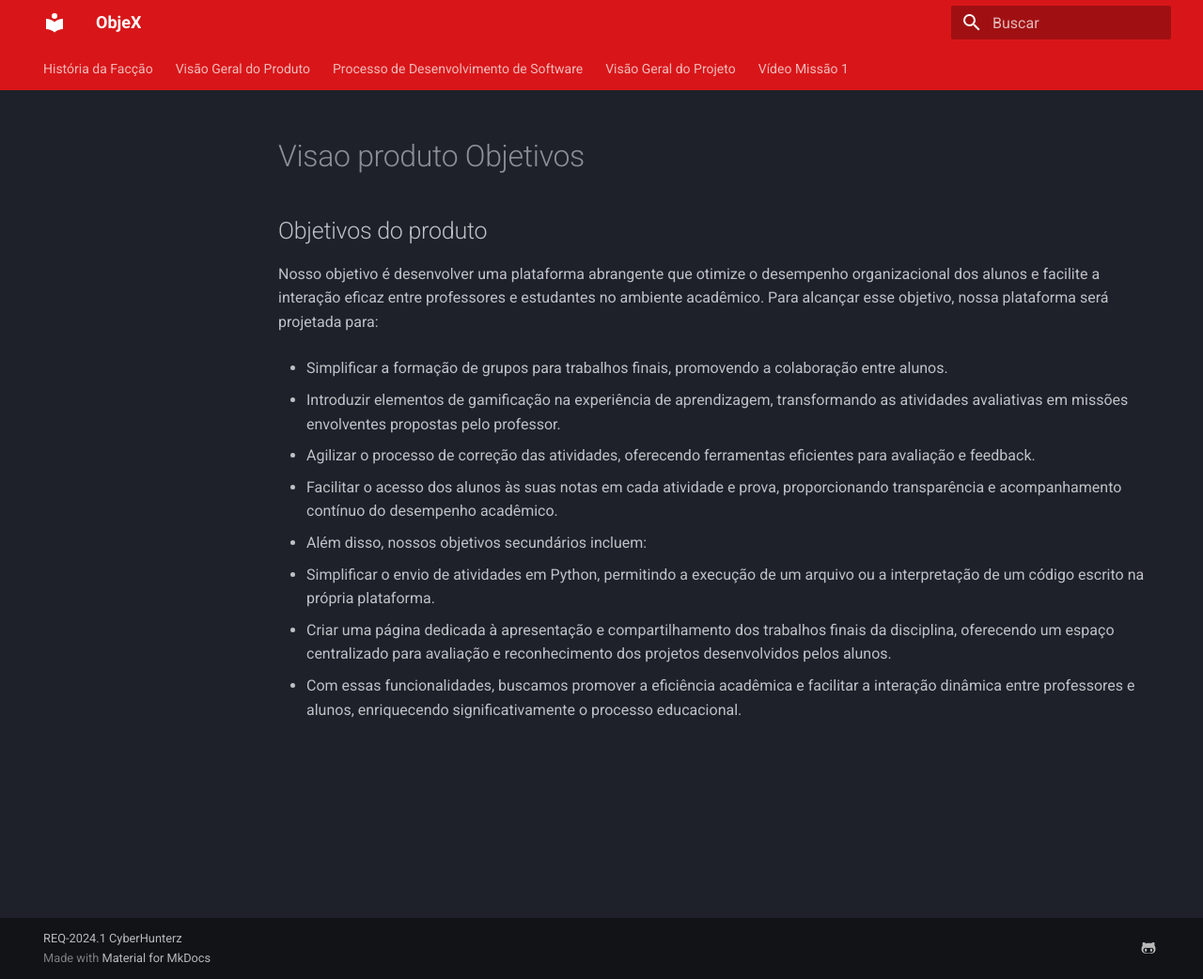
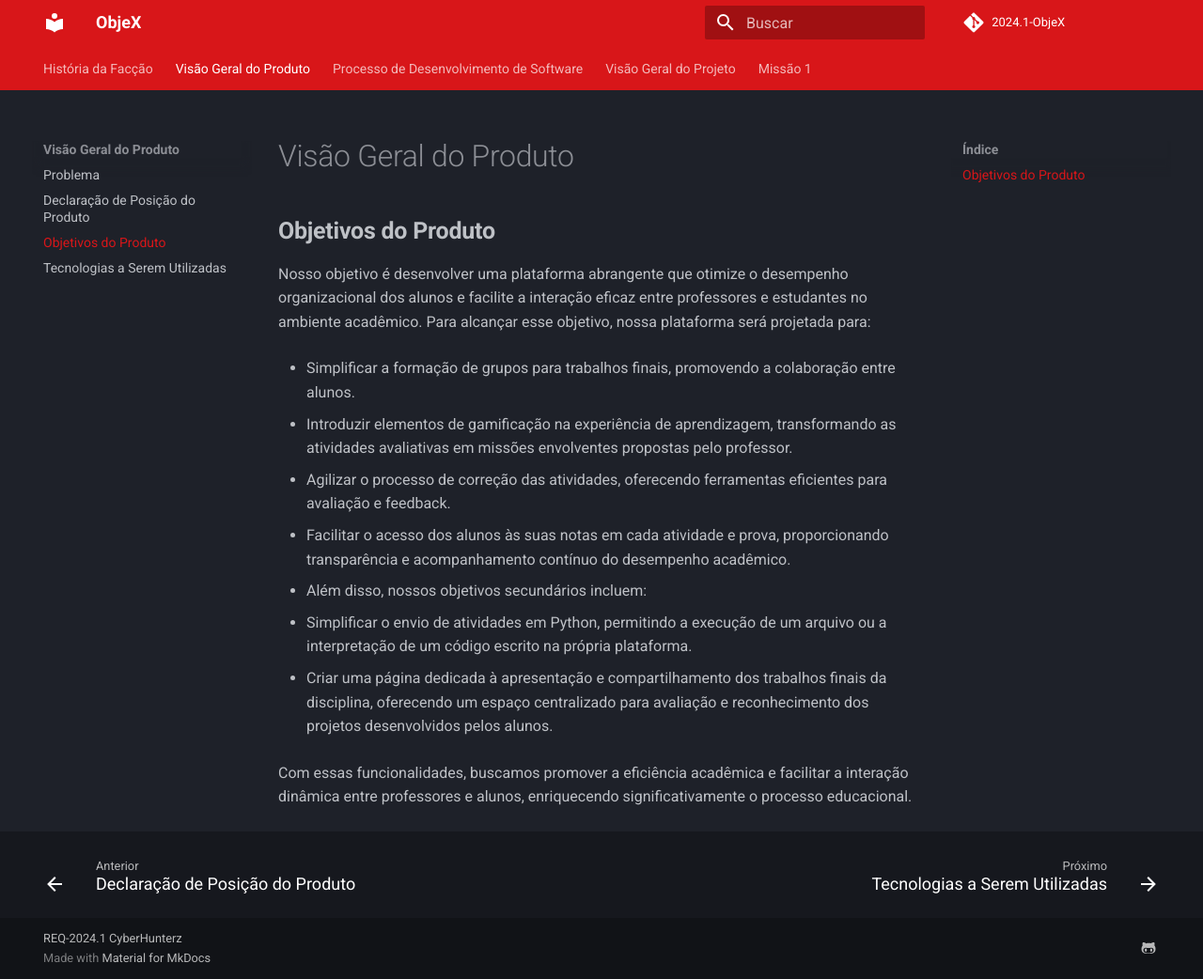
Before and after one commit to mdsreq-fga-unb/2024.1-ObjeX, an MkDocs documentation site: the page built from docs/produto-objetivos.md, in a window 1280 px wide and 1042 px high. Shown: the whole window at 94% size. Built offline with MkDocs 1.6.1 and Material for MkDocs 9.7.7, drawn with Linux system fonts in a browser that asks for light colours; comment, search, counter and statistics services are not loaded.

Commit message:
correcoes e estilização

```diff
--- a/docs/Visao_produto_Objetivos.md
+++ b/docs/produto-objetivos.md
@@ -1,4 +1,6 @@
-## Objetivos do produto
+# Visão Geral do Produto
+
+## **Objetivos do Produto**
 
 Nosso objetivo é desenvolver uma plataforma abrangente que otimize o desempenho organizacional dos alunos e facilite a interação eficaz entre professores e estudantes no ambiente acadêmico. Para alcançar esse objetivo, nossa plataforma será projetada para:
 
@@ -16,4 +18,4 @@ Nosso objetivo é desenvolver uma plataforma abrangente que otimize o desempenho
 
 * Criar uma página dedicada à apresentação e compartilhamento dos trabalhos finais da disciplina, oferecendo um espaço centralizado para avaliação e reconhecimento dos projetos desenvolvidos pelos alunos.
 
-* Com essas funcionalidades, buscamos promover a eficiência acadêmica e facilitar a interação dinâmica entre professores e alunos, enriquecendo significativamente o processo educacional.
+Com essas funcionalidades, buscamos promover a eficiência acadêmica e facilitar a interação dinâmica entre professores e alunos, enriquecendo significativamente o processo educacional.
--- a/docs/stylesheets/extra.css
+++ b/docs/stylesheets/extra.css
@@ -3,3 +3,13 @@
     --md-primary-fg-color--light: #d87375;
     --md-primary-fg-color--dark:  #971012;
   }
+
+@font-face { /* Importando fonte */
+  font-family: "Cyberpunk";
+  src: url("/font/Cyberpunk/Cyberpunk.ttf") format('truetype');
+}
+
+.classe-titulo {
+  font-family: 'Cyberpunk', "Cyberpunk";
+  font-size: 32px;
+}
--- a/mkdocs.yml
+++ b/mkdocs.yml
@@ -1,4 +1,13 @@
+# Project information:
 site_name: ObjeX
+# site_url: https://
+
+
+# Repository:
+repo_name: 2024.1-ObjeX
+repo_url: https://github.com/mdsreq-fga-unb/2024.1-ObjeX
+
+
 extra_css:
   - stylesheets/extra.css
 theme:
@@ -6,24 +15,35 @@ theme:
   features:
     - navigation.tabs
     - navigation.sections
-    - toc.integrate
     - navigation.top
     - search.suggest
     - search.highlight
     - content.tabs.link
     - content.code.annotation
     - content.code.copy
+    - announce.dismiss
+    - content.tooltips
+    - navigation.footer
+    - navigation.indexes
+    - navigation.tracking
+    - search.share
+    - toc.follow
   language: pt
   palette:
     - media: "(prefers-color-scheme: dark)"
       scheme: slate
       primary: custom
+      accent: green
+  font:
+    text: Roboto
+    code: Roboto Mono
 
 
 extra:
   social:
     - icon: fontawesome/brands/github-alt
       link: https://github.com/mdsreq-fga-unb/2024.1-ObjeX
+
 
 markdown_extensions:
   - pymdownx.highlight:
@@ -46,14 +66,20 @@ markdown_extensions:
           - overrides/.icons
 
 
+nav:
+  - História da Facção: index.md
+  - Visão Geral do Produto:
+    - Problema: produto-problema.md
+    - Declaração de Posição do Produto: produto-posicao.md
+    - Objetivos do Produto: produto-objetivos.md
+    - Tecnologias a Serem Utilizadas: produto-tecnologias.md
+  - Processo de Desenvolvimento de Software: Processo De Desenvolvimento de Software.md
+  - Visão Geral do Projeto: Visão Geral do Projeto.md
+  - Missão 1:
+    - Lições Aprendidas: licoes-missao1.md
+    - Vídeo de Apresentação: entrega_missao1.md
+    - Missão 1: missao1.md
 
 
-nav:
-  - História da Facção: index.md
-  - Visão Geral do Produto: Visão Geral do Produto.md
-  - Processo de Desenvolvimento de Software: Processo De Desenvolvimento de Software.md
-  - Visão Geral do Projeto: Visão Geral do Projeto.md
-  - Vídeo Missão 1: entrega_missao1.md
-
 copyright: |
-  REQ-2024.1 <a href="https://github.com/james-willett"  target="_blank" rel="noopener">CyberHunterz</a>
+  REQ-2024.1 <a href="https://github.com/mdsreq-fga-unb/2024.1-ObjeX"  target="_blank" rel="noopener">CyberHunterz</a>
```
Also changed, not shown: docs/index.md (+1 -1 lines), docs/licoes-missao1.md (added, +1 -0 lines), docs/produto-posicao.md (renamed from docs/Visão Geral do Produto.md, +1 -22 lines), docs/produto-problema.md (added, +15 -0 lines), docs/produto-tecnologias.md (added, +11 -0 lines), docs/licoes.md (deleted).
